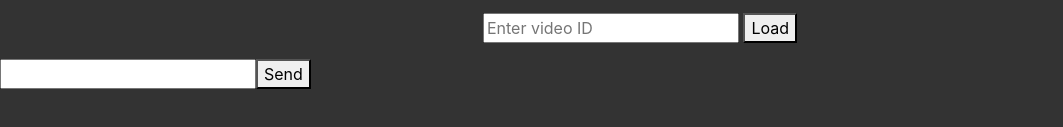
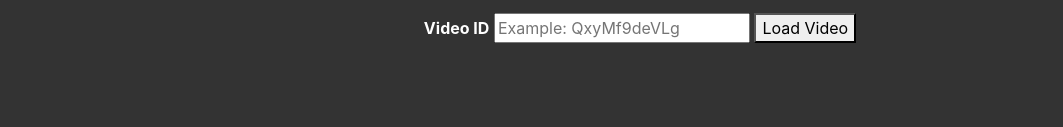
Before and after one commit to huynhbrandon/video_sync, a website: page index.html in a window 1280 px wide. Shown: the part 513-640 px from the top of the page, without its empty margins (0-1063 px from the left). Drawn offline with nearby package versions, Linux system fonts and the light colour scheme; no server answers.

Commit message:
removed chat form

```diff
--- a/app.js
+++ b/app.js
@@ -16,6 +16,7 @@ io.on('connection', function(socket){
 
 	socket.on('chat message', function(msg){ // get msg from emit
 		console.log('chat message: ', msg);
+		// emit to all sockets connected to /
 		io.emit('chat message', msg + ' poop');		// broadcast to everyone, send to server
 	});
 
--- a/index.html
+++ b/index.html
@@ -27,22 +27,25 @@
 
   <p>
 	<form id = "vidID" action = "">
-		<input id = "videoId" autocomplete = "off" placeholder = "Enter video ID"/>
-			<button>Load</button>
+	<label>Video ID</label>
+		<input id = "videoId" autocomplete = "off"
+		placeholder = "Example: QxyMf9deVLg"/>
+			<button>Load Video</button>
 		</form>
 	</p>
 
 
 
-
+  <!--
     <ul id="messages"></ul>
     <form id="msg" action = "">
       <input id="m" autocomplete="off" /><button>Send</button>
     </form>
+	-->
 
-	<script src="/socket.io/socket.io.js"></script>	<!-- load socket.io-client -->
-	<script src="https://code.jquery.com/jquery-1.11.1.js"></script>
 
+<script src="/socket.io/socket.io.js"></script>	<!-- load socket.io-client -->
+<script src="https://code.jquery.com/jquery-1.11.1.js"></script>
 
 <script>
   var tag = document.createElement('script');
--- a/styles.css
+++ b/styles.css
@@ -19,3 +19,8 @@ p {
 #vidID {
 	text-align: center;
 }
+
+label {
+	font-weight: bold;
+	color: white;
+}
```
